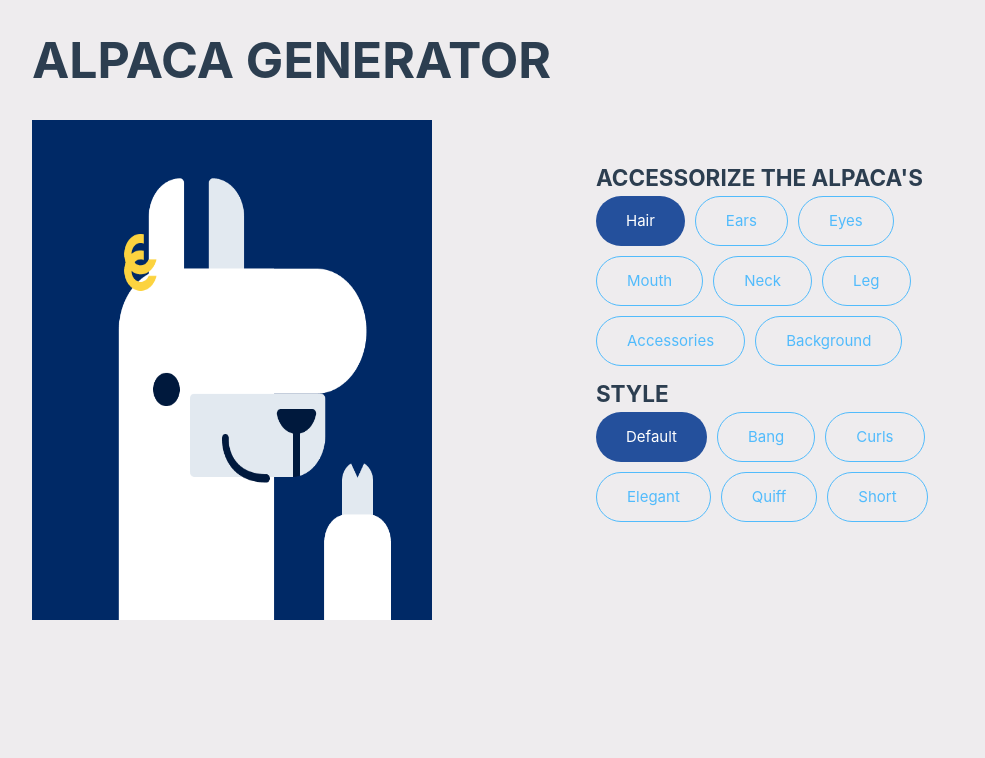
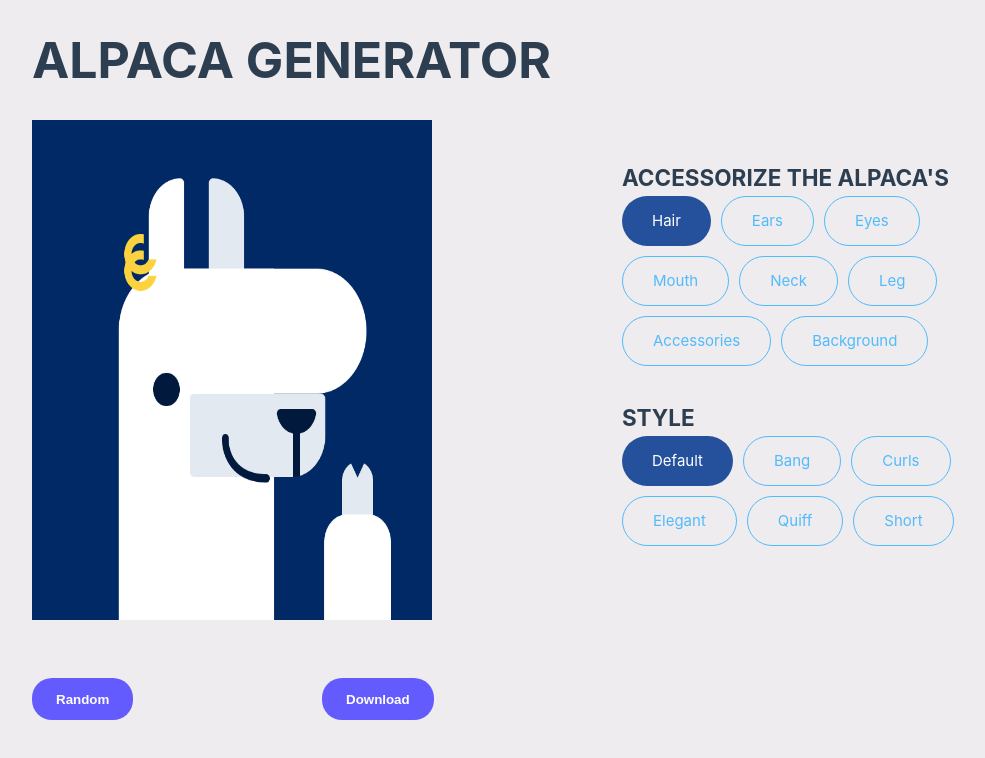
Before and after one commit to Daohuy2409/Alpaca-image-generator-website, a Vue app: page / in a window 1280 px wide. Shown: the top 758 px of the page, without its empty margins (18-1003 px from the left). Built offline with nearby package versions, Linux system fonts and the light colour scheme.

Commit message:
update random function

```diff
--- a/package.json
+++ b/package.json
@@ -10,7 +10,10 @@
   },
   "dependencies": {
     "core-js": "^3.36.1",
+    "html2canvas": "^1.4.1",
+    "regenerator-runtime": "^0.14.1",
     "vue": "^3.4.21",
+    "vue-html2canvas": "^0.0.4",
     "vue-router": "^4.3.0"
   },
   "devDependencies": {
--- a/src/App.vue
+++ b/src/App.vue
@@ -1,5 +1,6 @@
 <template>
   <h1 class="title">ALPACA GENERATOR</h1>
+  <div ref="printIt">
     <img :src="`/src/alpaca/backgrounds/${alpaca.background}.png`" />
     <img :src="'/src/alpaca/ears/' + alpaca.ears + '.png'" />
     <img :src="'/src/alpaca/leg/' + alpaca.leg + '.png'" />
@@ -9,12 +10,15 @@
     <img :src="'/src/alpaca/mouth/' + alpaca.mouth + '.png'" />
     <img :src="'/src/alpaca/hair/' + alpaca.hair + '.png'" />
     <img :src="'/src/alpaca/eyes/' + alpaca.eyes + '.png'" />
-  <div class="access">
+  </div>
+  <button  class="download">Download</button>
+
     <accessorize
     :data="alpaca"
     @getInfo="receiveType"
+    @random="random"
     />
-  </div>
+
 
 </template>
 
@@ -46,10 +50,19 @@ img {
     hair: 'default',
     eyes: 'default'
   });
+
   var element, type;
   function receiveType(data) {
     element = data.element.toLowerCase();
     type = data.x.toLowerCase();
     alpaca.value[element] = type;
   }
+  //random pic
+  function random(data) {
+    for (const key in data) {
+      alpaca.value[key.toLowerCase()] = data[key].toLowerCase();
+    }
+  }
+
+  //download
 </script>
--- a/src/assets/main.css
+++ b/src/assets/main.css
@@ -6,7 +6,16 @@
 h2 {
   font-weight: bold;
 }
+.access {
+  position: absolute;
+  top: 20%; left: 50%;
+}
+.styl  {
+  position: absolute;
+  top: 50%; left: 50%;
+}
 .father {
+  position: absolute;
   width: 410px;
   display: flex;
   flex-wrap: wrap;
@@ -34,3 +43,33 @@ h2 {
   background: #24509c;
   color: #fff;
 }
+
+.random {
+  left: 50px;
+}
+.download {
+  left: 340px;
+}
+button {
+  position: absolute;
+  bottom: 10%;
+  --primary-color: #645bff;
+  --secondary-color: #fff;
+  --hover-color: #111;
+  box-sizing: border-box;
+  border: 0;
+  border-radius: 20px;
+  color: var(--secondary-color);
+  padding: 1em 1.8em;
+  background: var(--primary-color);
+  display: flex;
+  transition: 0.2s background;
+  align-items: center;
+  gap: 0.6em;
+  font-weight: bold;
+}
+
+button:hover {
+background-color: var(--hover-color);
+cursor: pointer;
+}
--- a/src/component/accessorize.vue
+++ b/src/component/accessorize.vue
@@ -1,8 +1,10 @@
 <template>
-    <h2>ACCESSORIZE THE ALPACA'S</h2>
-    <div class="father">
-        <div v-for="(x, index) in alpaca" :key="index">
-            <div   @click="select(index)"  :class="{'common': true, 'd1':!x.selected, 'sel': x.selected}">{{ x.name }}</div>
+    <div class="access">
+        <h2>ACCESSORIZE THE ALPACA'S</h2>
+        <div class="father">
+            <div v-for="(x, index) in alpaca" :key="index">
+                <div   @click="select(index)"  :class="{'common': true, 'd1':!x.selected, 'sel': x.selected}">{{ x.name }}</div>
+            </div>
         </div>
     </div>
     <div v-for="(x, index) in alpaca" :key="index">
@@ -11,6 +13,7 @@
             :element="x.name"
             :data="data"
             @giveInfo="receiveType"
+            @random="random"
         />
     </div>
 </template>
@@ -39,4 +42,7 @@ function select (index) {
 function receiveType(data) {
     this.$emit('getInfo', data);
 }
+function random(data) {
+    this.$emit('random', data);
+}
 </script>
--- a/src/component/styleL.vue
+++ b/src/component/styleL.vue
@@ -1,18 +1,25 @@
 <template>
-    <h2>STYLE</h2>
-    <div class="father">
-        <div v-for="(x, index) in dict[element]" :key="index">
-            <div v-if="alpaca[element.toLowerCase()] === x.toLowerCase()" :id="index" class="prop common sel">{{ x }}</div>
-            <div v-else @click="addClass(index); $parent.$emit('getInfo', {element, x})" :id="index" class="prop common d1">{{ x }}</div>
+    <div class="styl">
+        <h2>STYLE</h2>
+        <div class="father">
+            <div v-for="(x, index) in dict[element]" :key="index">
+                <div v-if="alpaca[element.toLowerCase()] === x.toLowerCase()" :id="index" class="prop common sel">{{ x }}</div>
+                <div v-else @click="addClass(index); $parent.$emit('getInfo', {element, x})" :id="index" class="prop common d1">{{ x }}</div>
+            </div>
         </div>
     </div>
+    <button @click="random(); $parent.$emit('random', dataset)" class="random">Random</button>
 </template>
+<style>
+
+
+</style>
 <script setup>
     const props = defineProps(['element', 'data']);
     const dict = {
         'Hair': ['Default', 'Bang', 'Curls', 'Elegant', 'Quiff', 'Short'],
         'Ears': ['Default', 'Tilt-backward', 'Tilt-forward'],
-        'Accessories': ['Earings', 'Glasses', 'Flower', 'Headphong'],
+        'Accessories': ['Earings', 'Glasses', 'Flower', 'Headphone'],
         'Background': ['Blue50', 'Blue60', 'Blue70',
                        'Darkblue30', 'Darkblue50', 'Darkblue70',
                        'Green50', 'Green60', 'Green70',
@@ -37,4 +44,12 @@
         var element = document.getElementById(index);
         element.className = element.className.replace('d1', 'sel');
     }
+
+    //pick random
+    var dataset = {};
+    function random() {
+        for (const key in dict) {
+            dataset[key] = dict[key][Math.floor(Math.random() * dict[key].length)];
+        }
+    }
 </script>
```
Also changed, not shown: 1 other file (tests, documents, lock files or other folders). Lines whose indentation alone changed are shown as unchanged.
